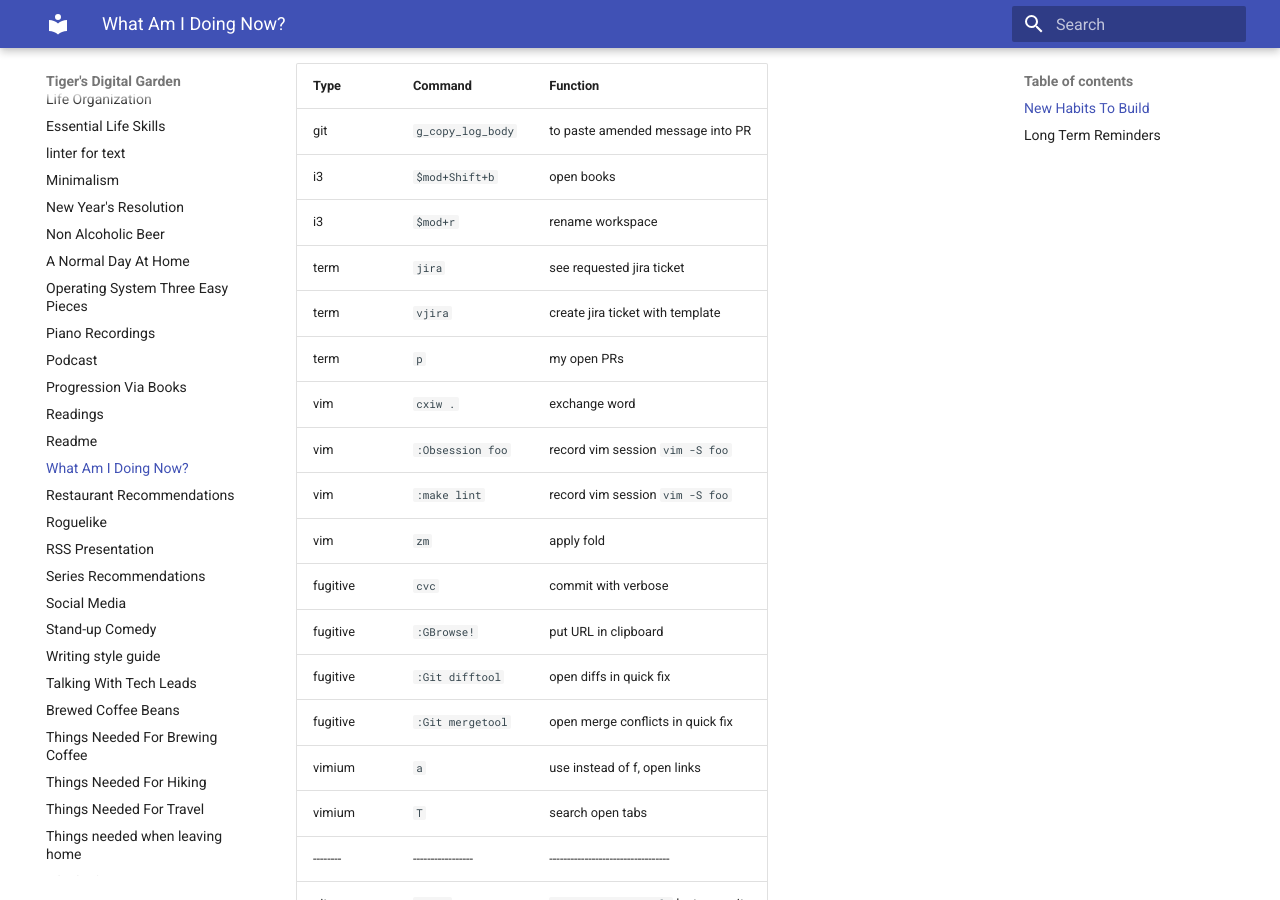
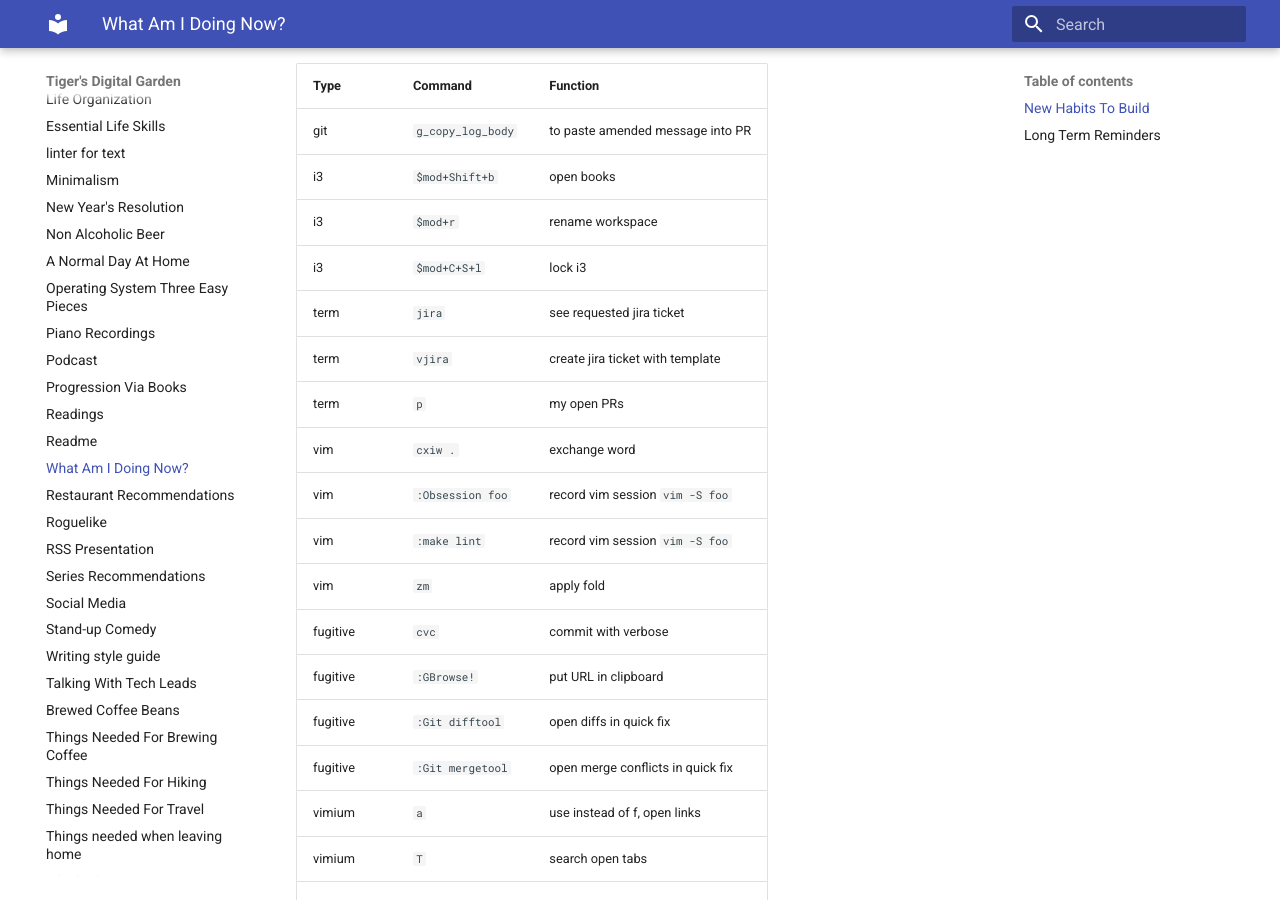
Before and after one commit to ynotstartups/notes, an MkDocs documentation site: the page built from notes/reminders.md, in a window 1280 px wide and 900 px high, scrolled down 610 px. Built offline with MkDocs 1.6.1 and Material for MkDocs 9.7.7, drawn with Linux system fonts in a browser that asks for light colours.

Commit message:
use i3 to lock

```diff
--- a/notes/reminders.md
+++ b/notes/reminders.md
@@ -21,6 +21,7 @@ Enrich [README](./readmereadme.md)
 | git      | `g_copy_log_body` | to paste amended message into PR   |
 | i3       | `$mod+Shift+b`    | open books                         |
 | i3       | `$mod+r`          | rename workspace                   |
+| i3       | `$mod+C+S+l`      | lock i3                            |
 | term     | `jira`            | see requested jira ticket          |
 | term     | `vjira`           | create jira ticket with template   |
 | term     | `p`               | my open PRs                        |
```
